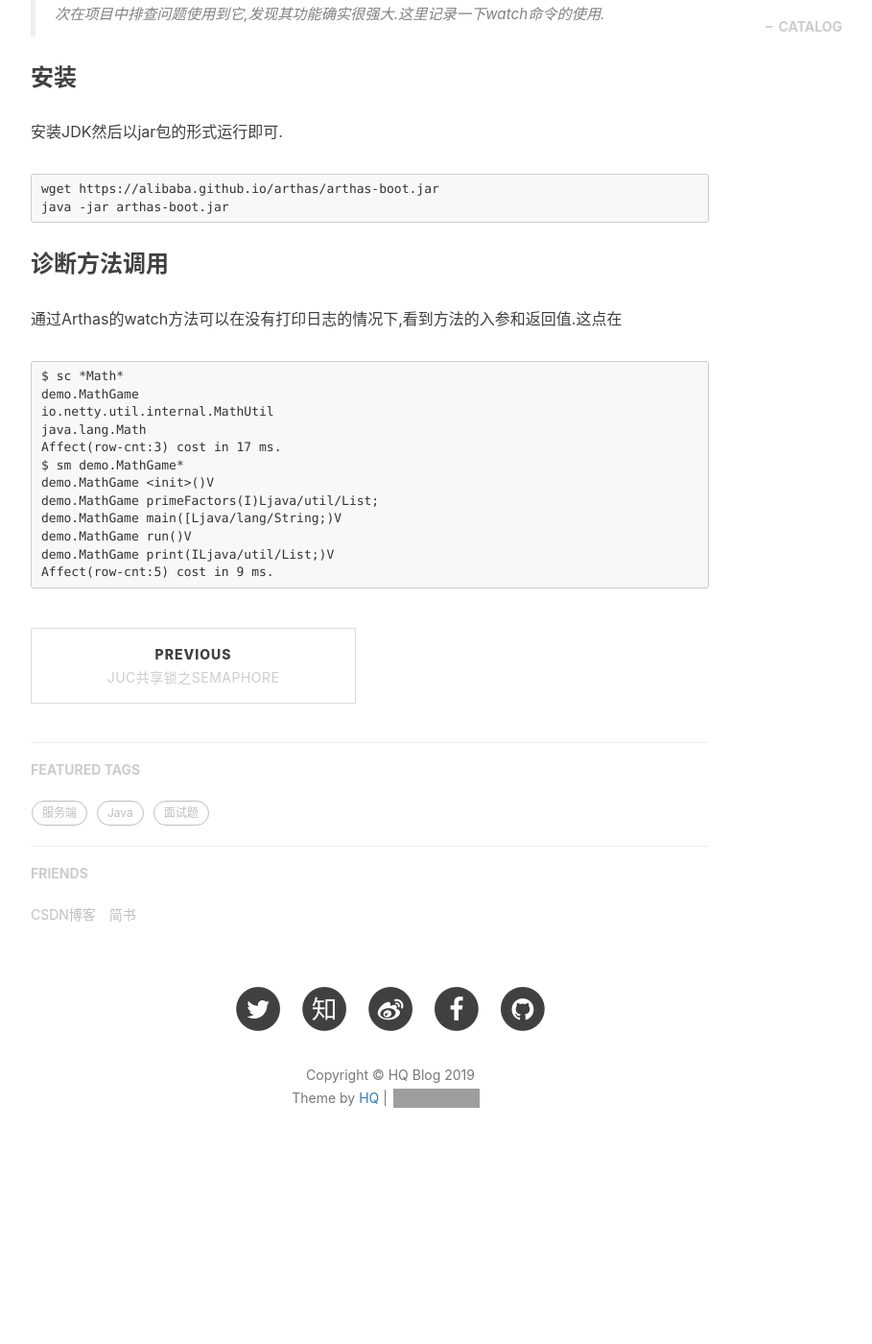
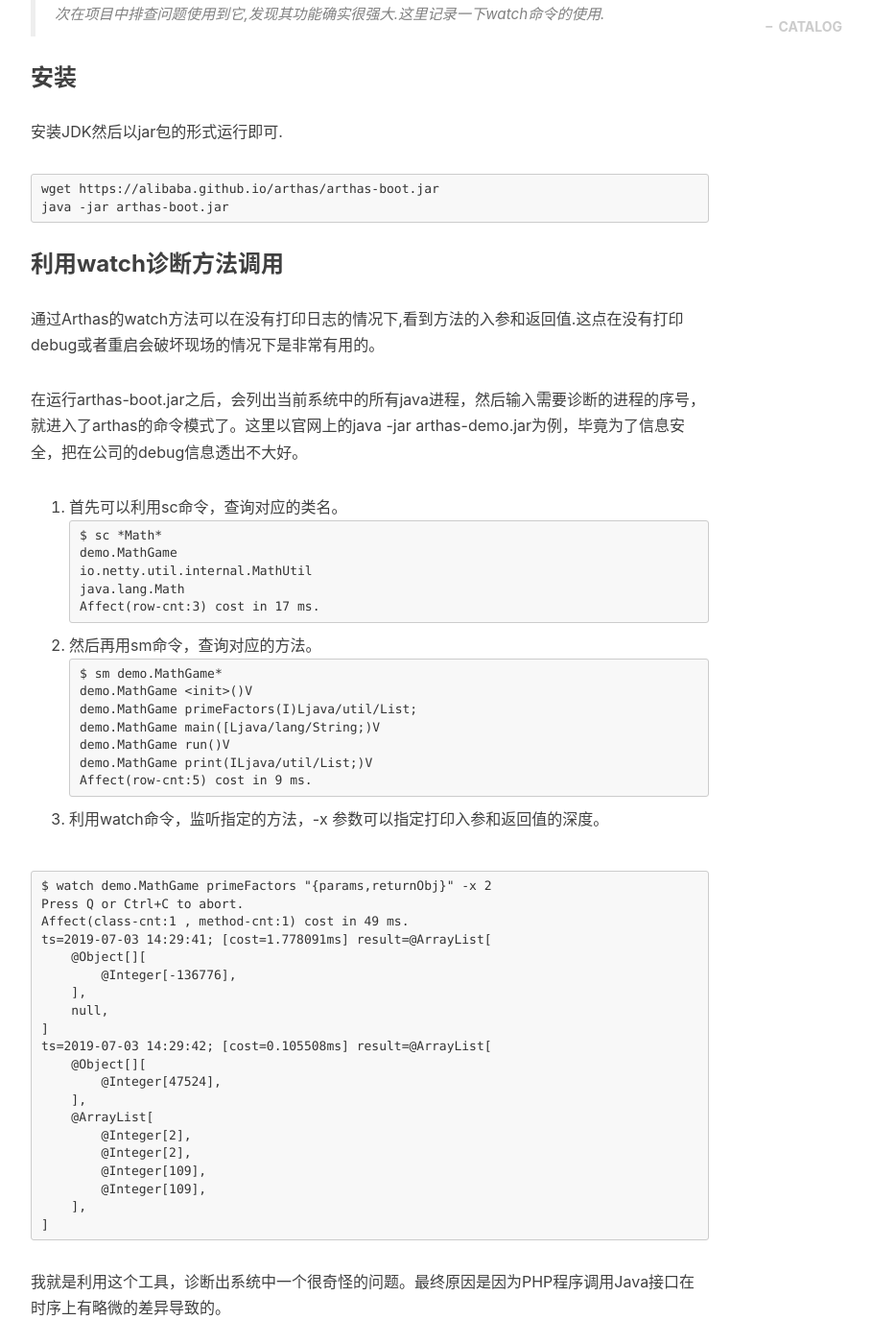
Before and after one commit to heqiao2010/heqiao2010.github.io, a Jekyll site: the page built from _posts/2019-07-01-Java诊断工具Arthas之watch命令.markdown, in a window 1280 px wide and 1400 px high, scrolled down 657 px. Shown: the whole window at 96% size, without its empty margins (233-1142 px from the left). Built offline with Jekyll 4.4.1, drawn with Linux system fonts in a browser that asks for light colours; nearby versions of some CDN libraries; comment, search, counter and statistics services are not loaded; before the commit the page ends 1905 px from its top, so only the background shows below that; grey boxes are pictures that could not be loaded.

Commit message:
update article。

````diff
--- a/_posts/2019-07-01-Java诊断工具Arthas之watch命令.markdown
+++ b/_posts/2019-07-01-Java诊断工具Arthas之watch命令.markdown
@@ -19,15 +19,23 @@
 java -jar arthas-boot.jar
 ```
 
-### 诊断方法调用
+### 利用watch诊断方法调用
 
-通过Arthas的watch方法可以在没有打印日志的情况下,看到方法的入参和返回值.这点在
+通过Arthas的watch方法可以在没有打印日志的情况下,看到方法的入参和返回值.这点在没有打印debug或者重启会破坏现场的情况下是非常有用的。
+
+在运行arthas-boot.jar之后，会列出当前系统中的所有java进程，然后输入需要诊断的进程的序号，就进入了arthas的命令模式了。这里以官网上的java -jar arthas-demo.jar为例，毕竟为了信息安全，把在公司的debug信息透出不大好。
+
+1. 首先可以利用sc命令，查询对应的类名。
 ```
 $ sc *Math*
 demo.MathGame
 io.netty.util.internal.MathUtil
 java.lang.Math
 Affect(row-cnt:3) cost in 17 ms.
+```
+
+2. 然后再用sm命令，查询对应的方法。
+```
 $ sm demo.MathGame*
 demo.MathGame <init>()V
 demo.MathGame primeFactors(I)Ljava/util/List;
@@ -36,3 +44,29 @@
 demo.MathGame print(ILjava/util/List;)V
 Affect(row-cnt:5) cost in 9 ms.
 ```
+
+3. 利用watch命令，监听指定的方法，-x 参数可以指定打印入参和返回值的深度。
+
+```
+$ watch demo.MathGame primeFactors "{params,returnObj}" -x 2
+Press Q or Ctrl+C to abort.
+Affect(class-cnt:1 , method-cnt:1) cost in 49 ms.
+ts=2019-07-03 14:29:41; [cost=1.778091ms] result=@ArrayList[
+    @Object[][
+        @Integer[-136776],
+    ],
+    null,
+]
+ts=2019-07-03 14:29:42; [cost=0.105508ms] result=@ArrayList[
+    @Object[][
+        @Integer[47524],
+    ],
+    @ArrayList[
+        @Integer[2],
+        @Integer[2],
+        @Integer[109],
+        @Integer[109],
+    ],
+]
+```
+我就是利用这个工具，诊断出系统中一个很奇怪的问题。最终原因是因为PHP程序调用Java接口在时序上有略微的差异导致的。
````
